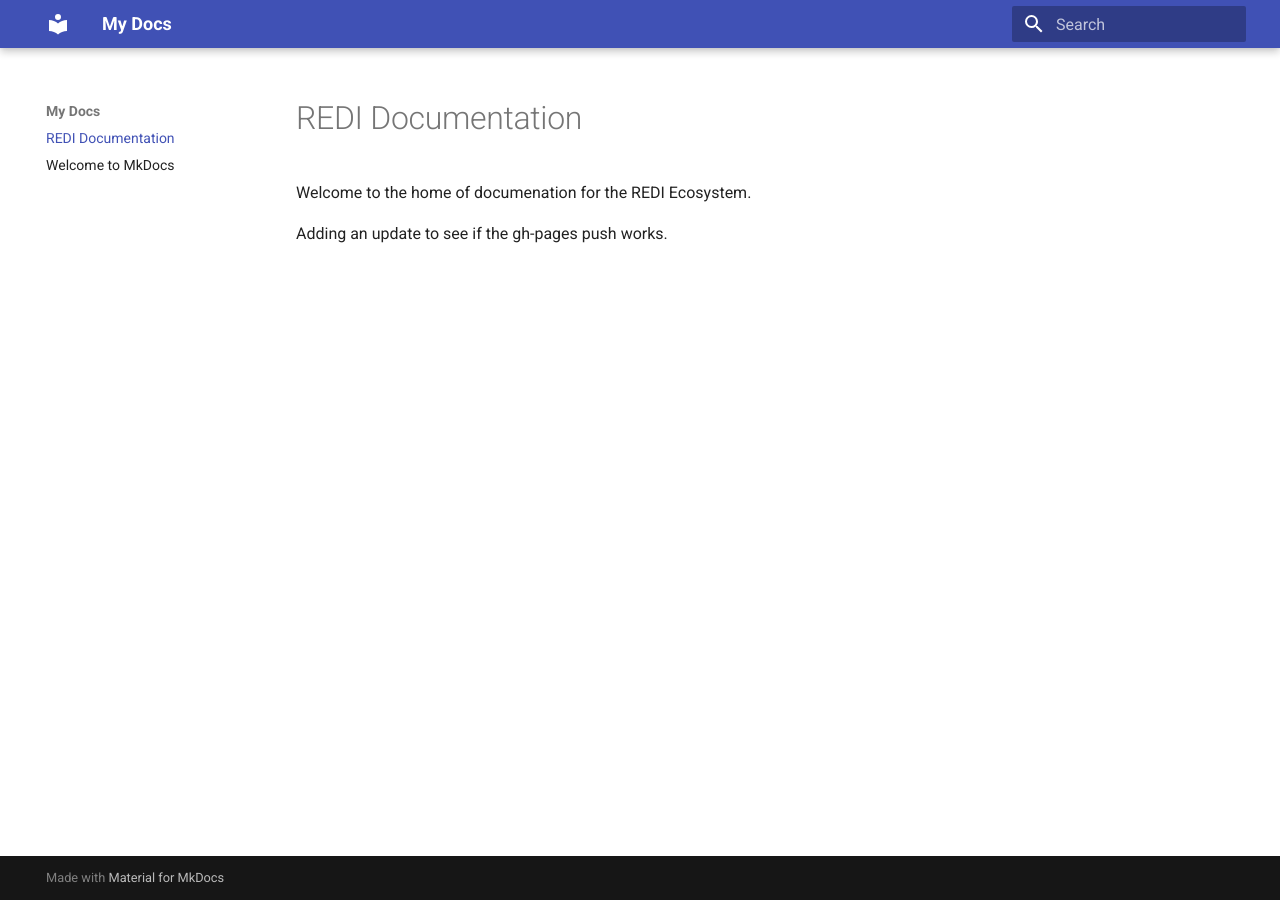
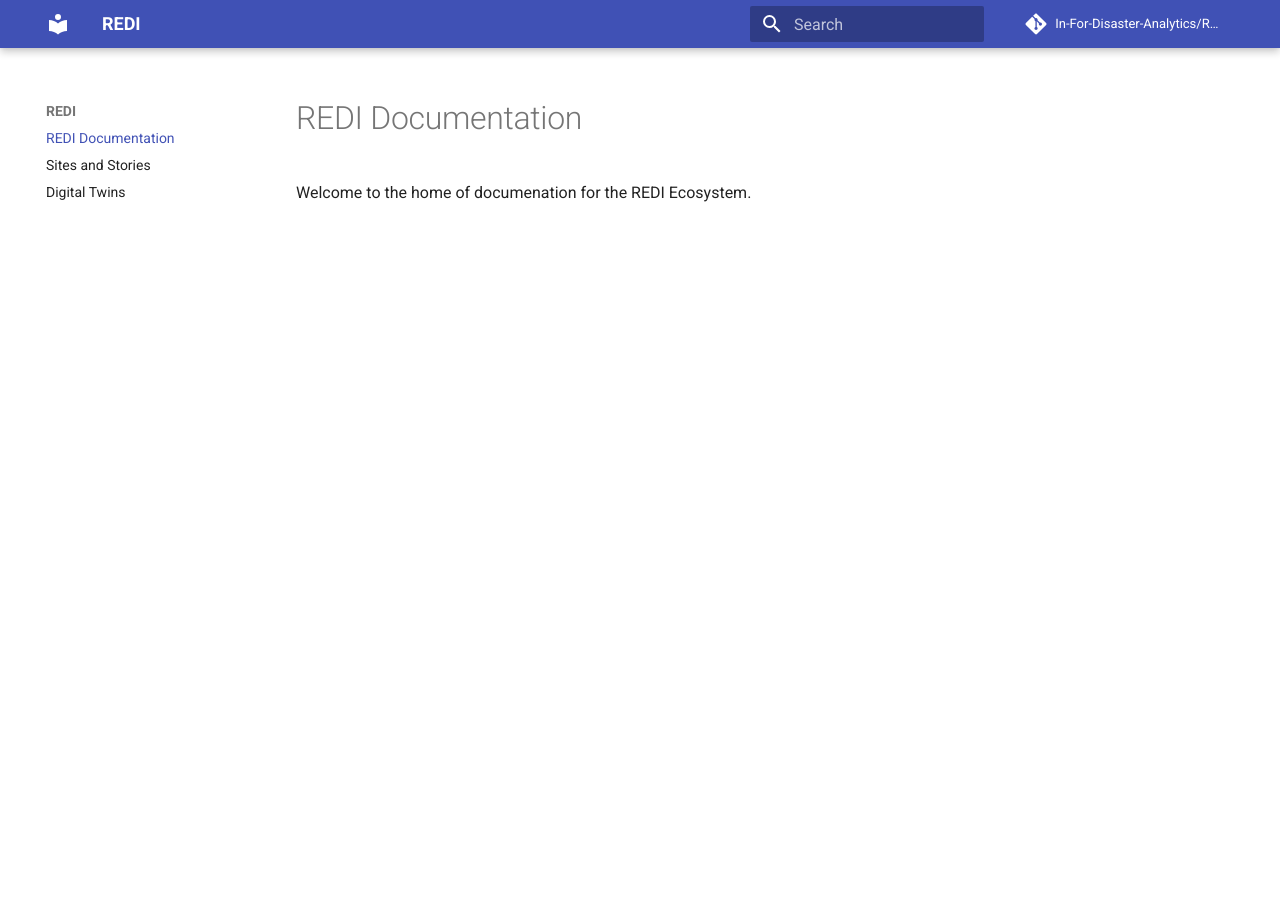
Before and after one commit to In-For-Disaster-Analytics/REDI-Documentation, an MkDocs documentation site: the page built from docs/index.md, in a window 1280 px wide. Built offline with MkDocs 1.6.1 and Material for MkDocs 9.7.7, drawn with Linux system fonts in a browser that asks for light colours; comment, search, counter and statistics services are not loaded.

Commit message:
Modify yml and add nav elements

```diff
--- a/docs/index.md
+++ b/docs/index.md
@@ -1,6 +1,3 @@
 # REDI Documentation
 
 Welcome to the home of documenation for the REDI Ecosystem.
-
-
-Adding an update to see if the gh-pages push works.
--- /dev/null
+++ b/docs/sites.md
@@ -0,0 +1,3 @@
+# Sites and Stories
+
+Documentation for Sites and Stories
--- /dev/null
+++ b/docs/twins.md
@@ -0,0 +1,3 @@
+# Digital Twins
+
+Documentation for Digital Twins
--- a/mkdocs.yml
+++ b/mkdocs.yml
@@ -1,4 +1,20 @@
-site_name: My Docs
+# Project Information
+site_name: REDI
+site_url: https://github.com/In-For-Disaster-Analytics/REDI-Documentation
+site_author: UT Austin REDI Team
+site_description:  >-
+  Documenation for REDI products
+
+# Repository
+repo_name: In-For-Disaster-Analytics/REDI-Documentation
+repo_url: https://github.com/In-For-Disaster-Analytics/REDI-Documentation
 
 theme:
   name: material
+  custom_dir: overrides
+
+extra_css:
+  - stylesheets/extra.css
+
+extra_javascript:
+  - javascripts/extra.js
```
Also changed, not shown: docs/index-archive.md (deleted, +0 -17 lines), docs/javascripts/extra.js (added), docs/stylesheets/extra.css (added), overrides/partials/footer.html (added).
